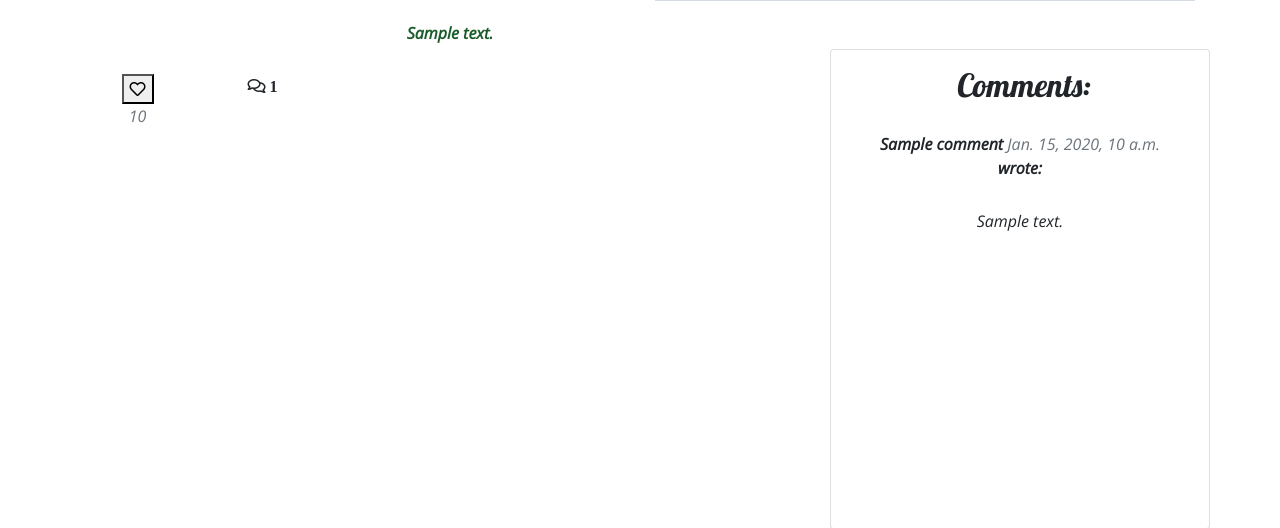
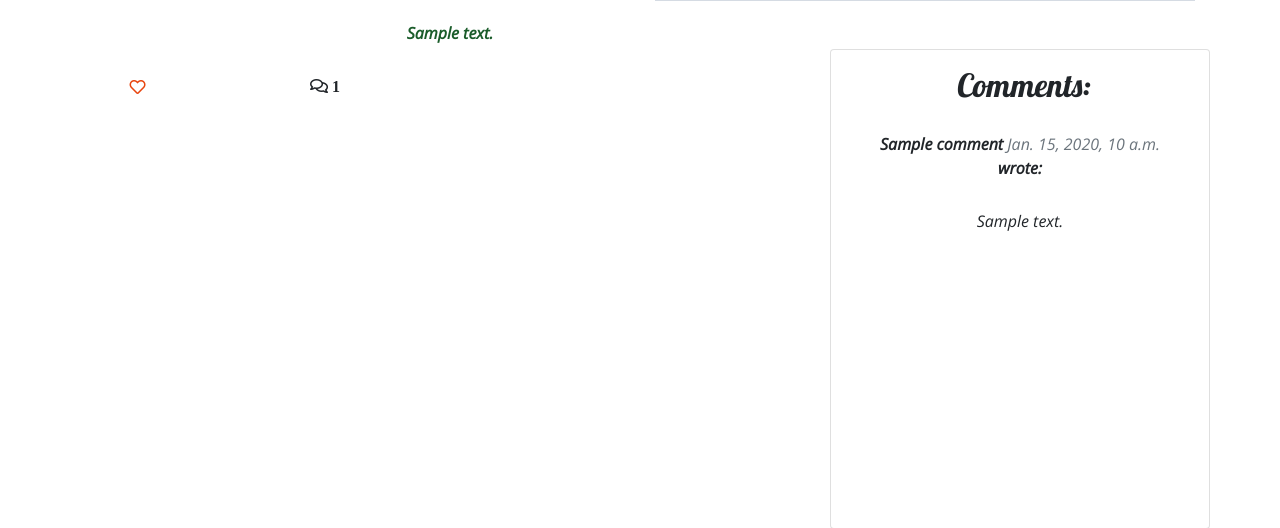
Before and after one commit to DSP1994/blogapp, a Django app: template blog/templates/blog_details.html in a window 1280 px wide. Shown: the part 460-988 px from the top of the page. Run offline with Django 4.2, Linux system fonts and the light colour scheme; a user stored in the database is signed in; tables that the repository leaves empty hold one stand-in row (values such as "Sample post"); the template is opened without the code that fills it: values that come from a table or form of the project are taken from there, most other values are stand-ins (such as "Sample title", 1, 10 or a date in 2020); grey boxes marked "Sample" are stand-in pictures; data that the repository does not hold is empty; some libraries are stand-ins or nearby versions.

Commit message:
modifying the like blog button

```diff
--- a/blog/templates/blog_details.html
+++ b/blog/templates/blog_details.html
@@ -37,12 +37,11 @@
                         {% endif %}
                     </form>
                     {% else %}
-                    <span class="text-secondary">{{ blog.number_of_likes }}</span>
+                    <span class="text-secondary"><i class="far fa-heart"></i></span><span class="text-secondary">{{ post.number_of_likes }}</span>
                     {% endif %}
                 </strong>
-                <span class="text-secondary">{{ blog.number_of_likes }}</span>
             </div>
-            <div class="col-2">
+            <div class="col-4">
                 {% with comments.count as total_comments %}
                 <i class="far fa-comments"><strong> {{ total_comments }}</strong></i>
                 {% endwith %}
--- a/static/css/style.css
+++ b/static/css/style.css
@@ -187,6 +187,20 @@ p {
 .link-txt{
     color: var(--green)!important;
 }
+
+.btn-like {
+    color: #E84610;
+    border: none;
+    background: transparent;
+}
+
+.btn-like:hover,
+.btn-like:active {
+    color: #E84610;
+    background: transparent;
+    border: none;
+}
+
 /* ------------------------ Comments ------------------------*/
 
 h3{
```
